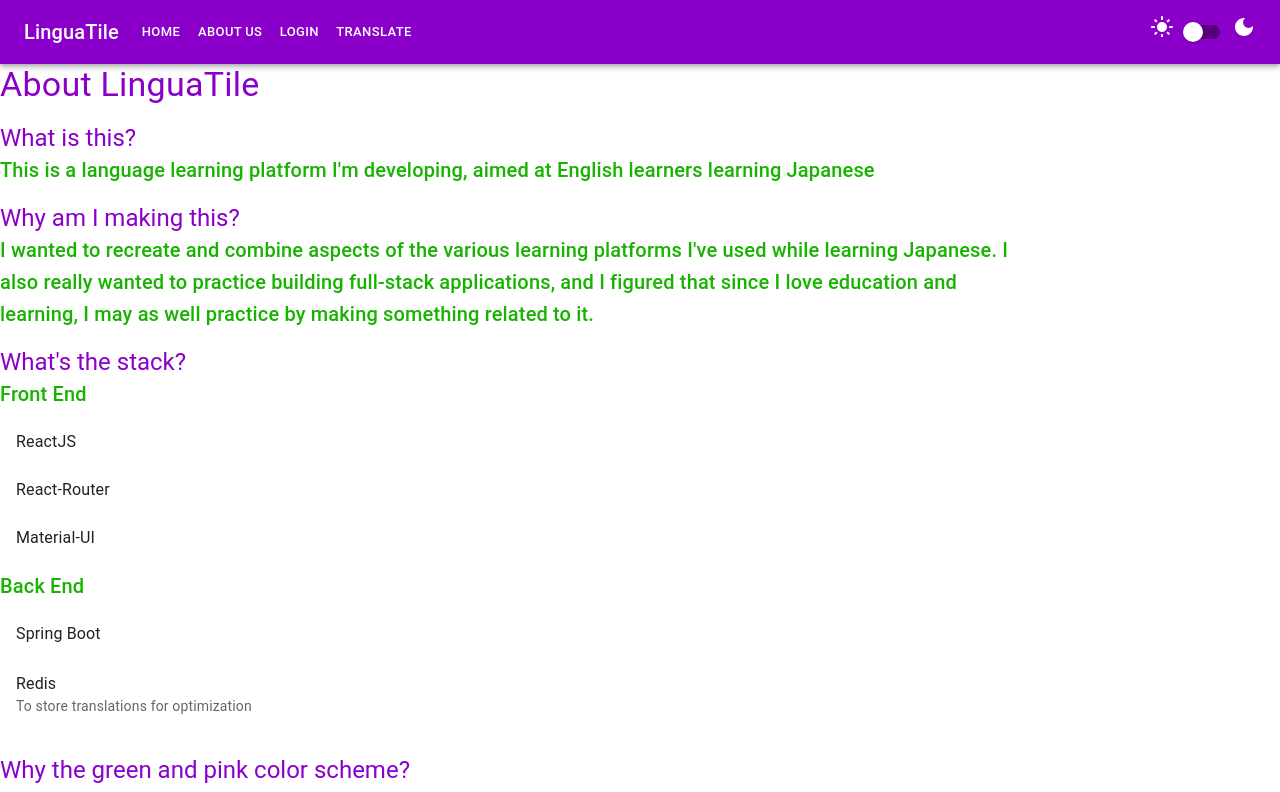
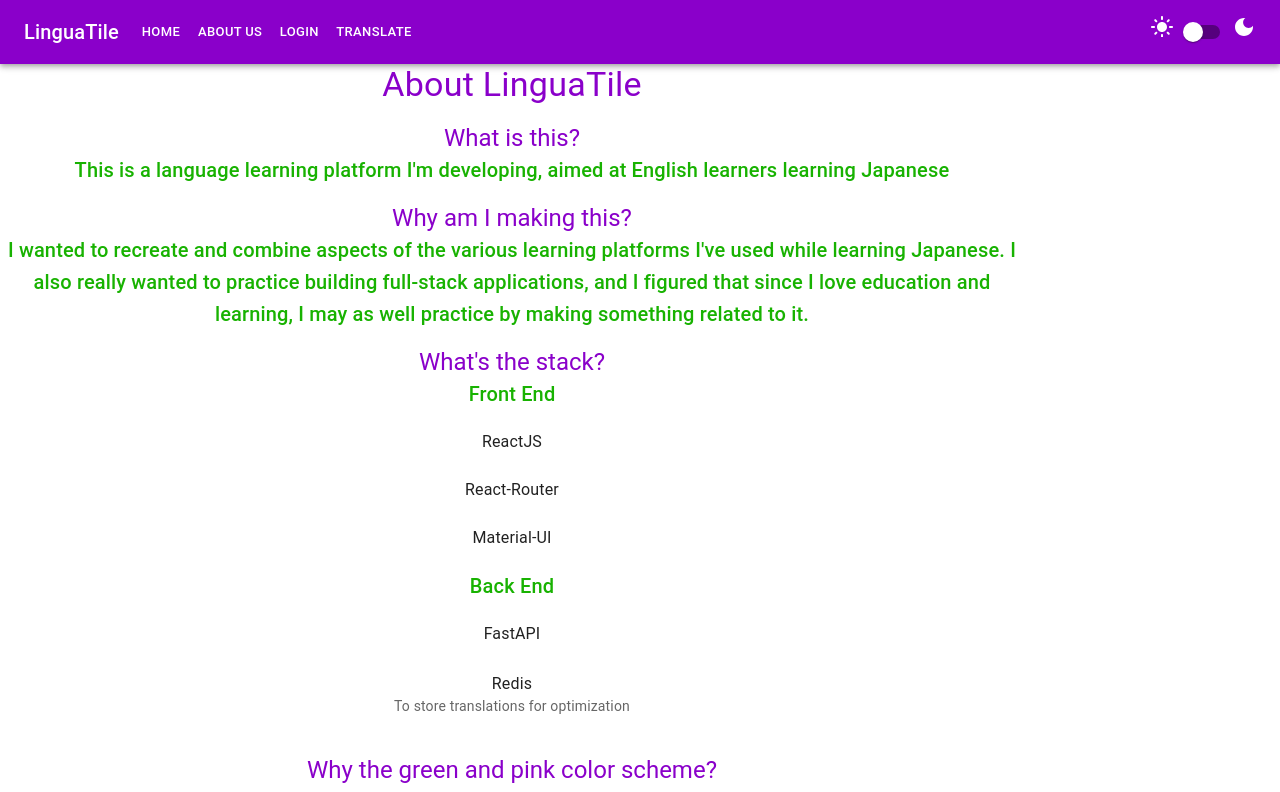
Before and after one commit to zliel/lingua-tile, a React (Create React App) app: page /about in a window 1280 px wide. Shown: the top 792 px of the page. Built offline with nearby package versions, Linux system fonts and the light colour scheme.

Commit message:
Centered the text for the about page

```diff
--- a/src/Routes/About.js
+++ b/src/Routes/About.js
@@ -3,7 +3,7 @@ import {Grid, List, ListItem, ListItemText, Typography} from "@mui/material";
 
 function About() {
     return (
-        <Grid container alignSelf={"center"} justify={"center"} gap={2} direction={"column"} width={"80%"}>
+        <Grid container alignSelf={"center"} justify={"center"} align={"center"} gap={2} direction={"column"} width={"80%"}>
             <Grid item sm>
                 <Typography variant={"h4"} color={"primary"}>
                     About LinguaTile
@@ -27,23 +27,23 @@ function About() {
                 <Typography variant={"h6"} color={"secondary"}>Front End</Typography>
                 <List>
                     <ListItem>
-                        <ListItemText primary={"ReactJS"}/>
+                        <ListItemText primary={"ReactJS"} sx={{textAlign: "center"}}/>
                     </ListItem>
                     <ListItem>
-                        <ListItemText primary={"React-Router"}/>
+                        <ListItemText primary={"React-Router"} sx={{textAlign: "center"}}/>
                     </ListItem>
                     <ListItem>
-                        <ListItemText primary={"Material-UI"}/>
+                        <ListItemText primary={"Material-UI"} sx={{textAlign: "center"}}/>
                     </ListItem>
                 </List>
 
                 <Typography variant={"h6"} color={"secondary"}>Back End</Typography>
                 <List>
                     <ListItem>
-                        <ListItemText primary={"Spring Boot"} />
+                        <ListItemText primary={"FastAPI"} sx={{textAlign: "center"}}/>
                     </ListItem>
                     <ListItem>
-                        <ListItemText primary={"Redis"} secondary={"To store translations for optimization"}/>
+                        <ListItemText primary={"Redis"} secondary={"To store translations for optimization"} sx={{textAlign: "center"}}/>
                     </ListItem>
                 </List>
             </Grid>
```
